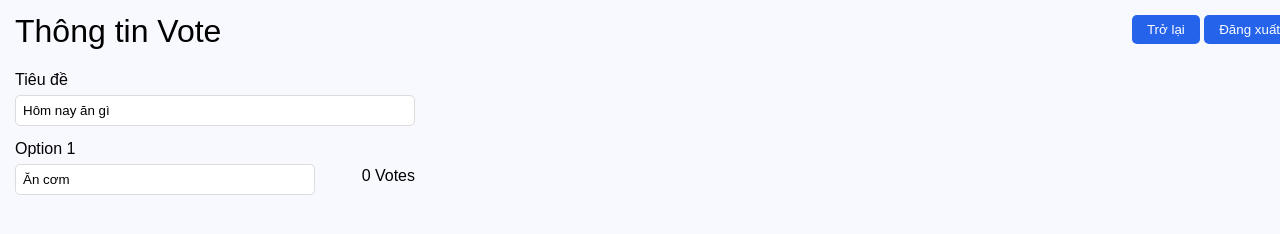
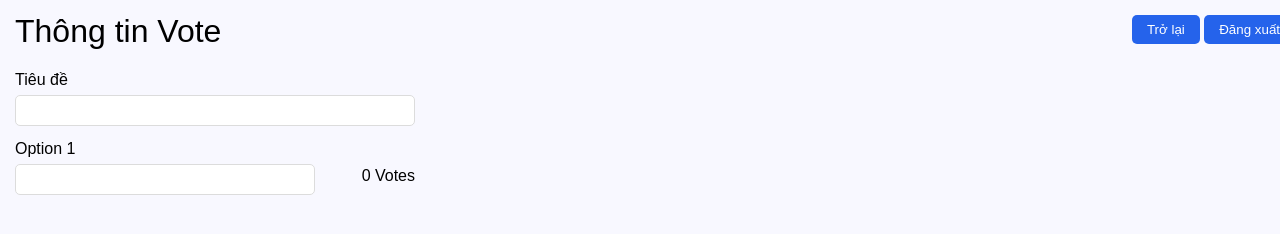
Before and after one commit to ndthinhsgt/poll-app, a plain HTML site: page detail.html in a window 1280 px wide. Shown: the top 234 px of the page. Drawn offline with Linux system fonts and the light colour scheme.

Commit message:
#18 delete value in each input

```diff
--- a/detail.html
+++ b/detail.html
@@ -20,14 +20,14 @@
         <div>
             <label>Tiêu đề</label>
             <br>
-            <input id="vote-title" type="text" value="Hôm nay ăn gì" readonly>
+            <input id="vote-title" type="text" value="" readonly>
         </div>
 
         <div class="vote-option">
         <div>
             <label>Option 1</label>
             <br>
-            <input id="option1" type="text" value="Ăn cơm" readonly>
+            <input id="option1" type="text" value="" readonly>
         </div>
         <div>
             <p>0 Votes</p>
```
